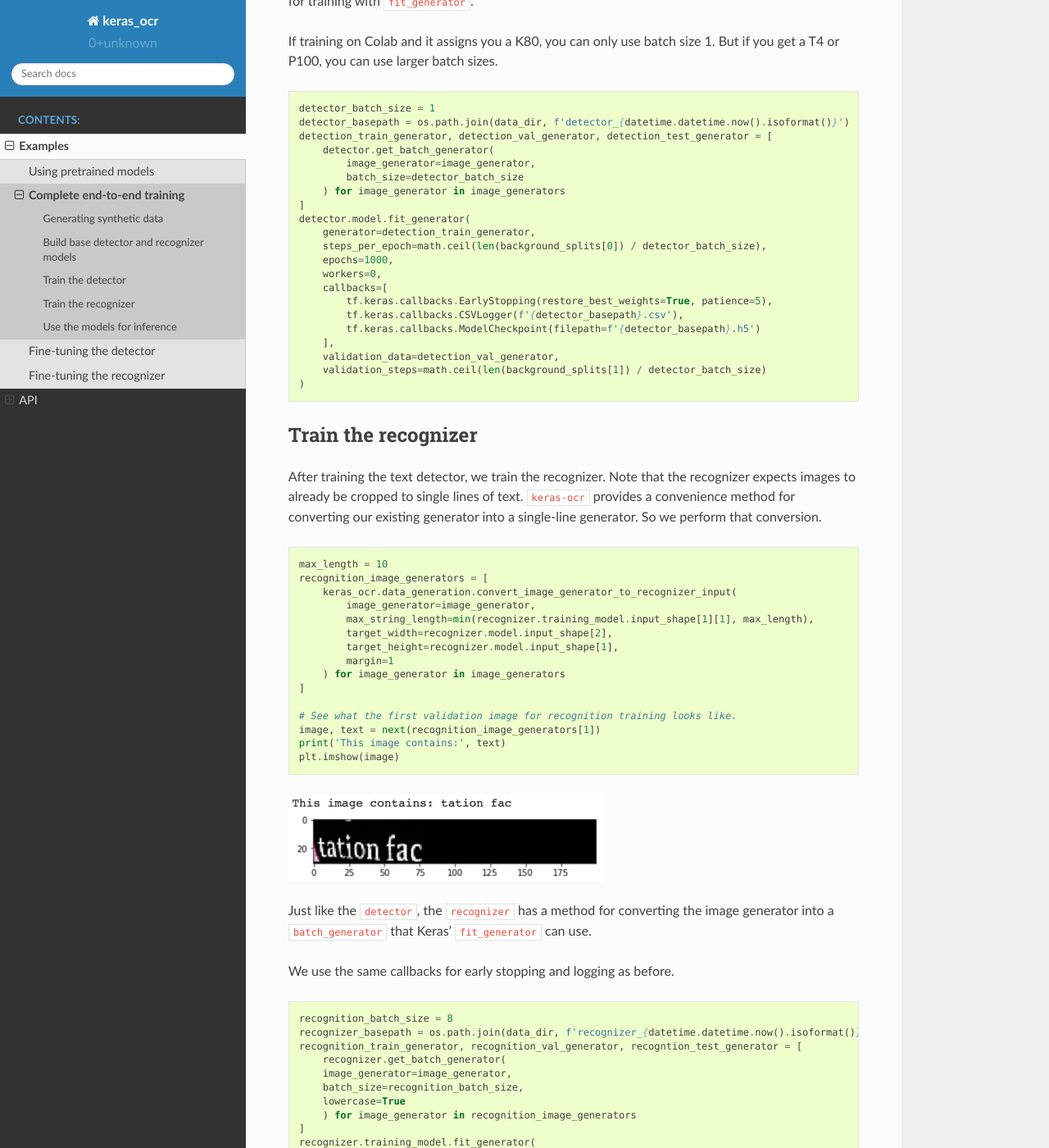
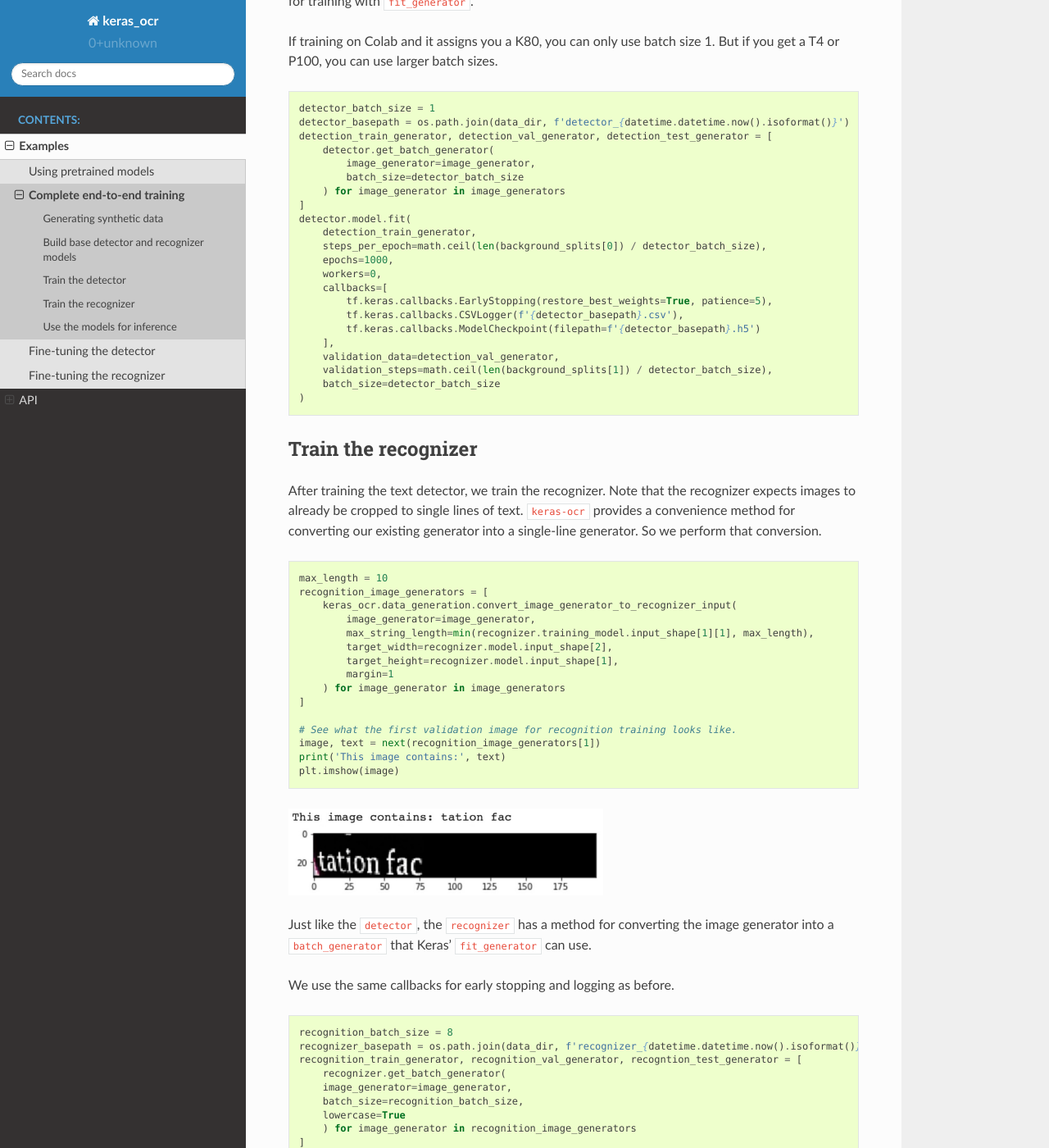
Before and after one commit to faustomorales/keras-ocr, a Sphinx documentation site: the page built from docs/examples/end_to_end_training.rst, in a window 1280 px wide and 1400 px high, scrolled down 3175 px. Shown: the whole window at 82% size. Built offline with Sphinx 7.4.7 and the Read the Docs theme 2.0.0, drawn with Linux system fonts in a browser that asks for light colours; some of the changed text lies outside the part shown.

Commit message:
Bump Model.fit_generator() to Model.fit()
Model.fit_generator() is deprecated, Model.fit) supports generators in TensorFlow Core v2.4.1

```diff
--- a/docs/examples/end_to_end_training.rst
+++ b/docs/examples/end_to_end_training.rst
@@ -143,8 +143,8 @@ T4 or P100, you can use larger batch sizes.
             batch_size=detector_batch_size
         ) for image_generator in image_generators
     ]
-    detector.model.fit_generator(
-        generator=detection_train_generator,
+    detector.model.fit(
+        detection_train_generator,
         steps_per_epoch=math.ceil(len(background_splits[0]) / detector_batch_size),
         epochs=1000,
         workers=0,
@@ -154,7 +154,8 @@ T4 or P100, you can use larger batch sizes.
             tf.keras.callbacks.ModelCheckpoint(filepath=f'{detector_basepath}.h5')
         ],
         validation_data=detection_val_generator,
-        validation_steps=math.ceil(len(background_splits[1]) / detector_batch_size)
+        validation_steps=math.ceil(len(background_splits[1]) / detector_batch_size),
+        batch_size=detector_batch_size
     )
 
 Train the recognizer
@@ -201,8 +202,8 @@ We use the same callbacks for early stopping and logging as before.
         lowercase=True
         ) for image_generator in recognition_image_generators
     ]
-    recognizer.training_model.fit_generator(
-        generator=recognition_train_generator,
+    recognizer.training_model.fit(
+        recognition_train_generator,
         epochs=1000,
         steps_per_epoch=math.ceil(len(background_splits[0]) / recognition_batch_size),
         callbacks=[
@@ -212,7 +213,8 @@ We use the same callbacks for early stopping and logging as before.
         ],
         validation_data=recognition_val_generator,
         validation_steps=math.ceil(len(background_splits[1]) / recognition_batch_size),
-        workers=0
+        workers=0,
+        bacth_size=recognition_batch_size
     )
 
 Use the models for inference
```
